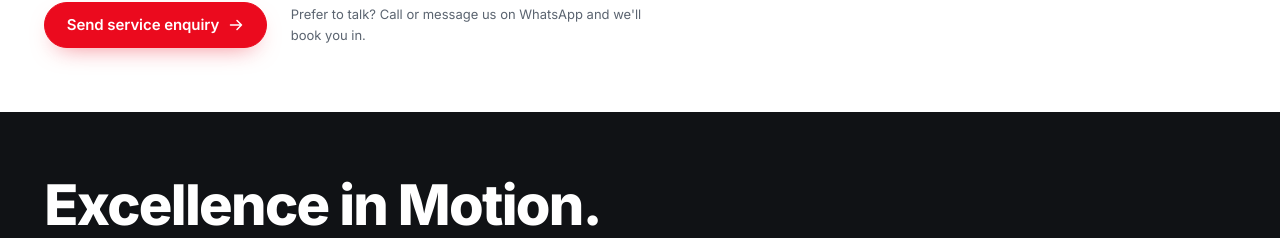
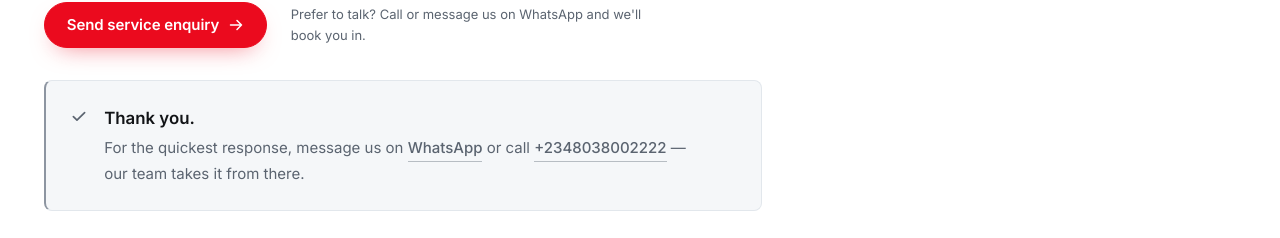
Before and after one commit to EM-ade/toyotaomergie, a Next.js app: page /service/request in a window 1280 px wide. Both pictures are taken after typing "Sample", "name@example.com", "5551234", "Sample", "Sample", "Sample" into the empty fields and a click on the button "Send service enquiry". Shown: the part 1329-1567 px from the top of the page. Built offline with nearby package versions, Linux system fonts and the light colour scheme; no server answers.

Commit message:
Contact: replace backend/placeholder notices with clean follow-up message

```diff
--- a/src/app/legal/[slug]/page.tsx
+++ b/src/app/legal/[slug]/page.tsx
@@ -20,10 +20,9 @@ export async function generateMetadata({
   if (!doc)
     return pageMetadata({ title: "Legal", description: "", path: "/legal" });
   return pageMetadata({
-    title: doc.title,
-    description: `${doc.title} — structural placeholder pending approved legal copy.`,
+    title: `${doc.title} — Omoregie Motors`,
+    description: `${doc.title} of Omoregie Motors Nigeria Limited, an accredited Toyota dealer serving Nigeria since 1978.`,
     path: `/legal/${doc.slug}`,
-    noindex: true,
   });
 }
 
--- a/src/components/EnquiryForm.tsx
+++ b/src/components/EnquiryForm.tsx
@@ -3,6 +3,7 @@
 import { useState, useId } from "react";
 import { ArrowRight, Check, Warning } from "./icons";
 import { cx } from "@/lib/cx";
+import { brand, telHref, waHref } from "@/content/site";
 
 export interface EnquiryField {
   name: string;
@@ -28,13 +29,10 @@ type Status = "idle" | "invalid" | "unavailable";
 /**
  * Enquiry form.
  *
- * IMPORTANT: no backend integration was provided with this project, so the form
- * does NOT pretend to submit. On valid submission it reports that no
- * submission endpoint is connected, and it states where to send the enquiry
- * instead. Per the brief, a form that silently discards submissions without
- * explaining its state is not acceptable, so the state is made explicit.
- *
- * Client-side validation is real: required fields, email and phone shape.
+ * Validation is real: required fields, email and phone shape. There is no
+ * submission backend behind this form yet — on a valid submit it shows a
+ * thank-you that routes the customer to WhatsApp or phone, so no enquiry is
+ * silently swallowed without a follow-up path.
  */
 export function EnquiryForm({
   fields,
@@ -188,42 +186,34 @@ export function EnquiryForm({
         <div className="enquiry__result enquiry__result--error" role="alert">
           <Warning width={18} height={18} />
           <div>
-            <p className="enquiry__result-title">
-              Please send this to us directly.
-            </p>
+            <p className="enquiry__result-title">Almost there.</p>
             <p className="enquiry__result-body">
-              Online submission isn&rsquo;t available right now, so your details
-              have not been sent or stored. Please call or message us on
-              WhatsApp and we&rsquo;ll take your enquiry straight away — contact
-              details are on the{" "}
-              <a href="/contact" className="link-rule">
-                contact page
-              </a>
-              .
-            </p>
-            <p className="enquiry__result-body">
-              This redesign ships the enquiry form as a front end, but no
-              backend or CRM integration was provided with the project, so your
-              details were not sent anywhere and are not stored. To submit this
-              enquiry today, contact Omoregie Motors or your accredited dealer
-              directly — both are listed on the{" "}
-              <a href="/contact" className="link-rule">
-                contact page
-              </a>
-              .
+              Please check the highlighted fields above, then submit again.
             </p>
           </div>
         </div>
       )}
 
-      {status === "idle" && (
-        <div className="enquiry__result enquiry__result--info">
+      {status === "unavailable" && (
+        <div className="enquiry__result enquiry__result--info" role="status">
           <Check width={18} height={18} />
           <div>
-            <p className="enquiry__result-title">Not yet connected</p>
+            <p className="enquiry__result-title">Thank you.</p>
             <p className="enquiry__result-body">
-              This form validates on the client but is not wired to a backend.
-              Submitting explains the state rather than pretending to succeed.
+              For the quickest response, message us on{" "}
+              <a
+                href={waHref("Hello Omoregie Motors, I have an enquiry.")}
+                className="link-rule"
+                target="_blank"
+                rel="noopener noreferrer"
+              >
+                WhatsApp
+              </a>{" "}
+              or call{" "}
+              <a href={telHref(brand.salesPhone[0])} className="link-rule">
+                {brand.salesPhone[0]}
+              </a>{" "}
+              — our team takes it from there.
             </p>
           </div>
         </div>
```
